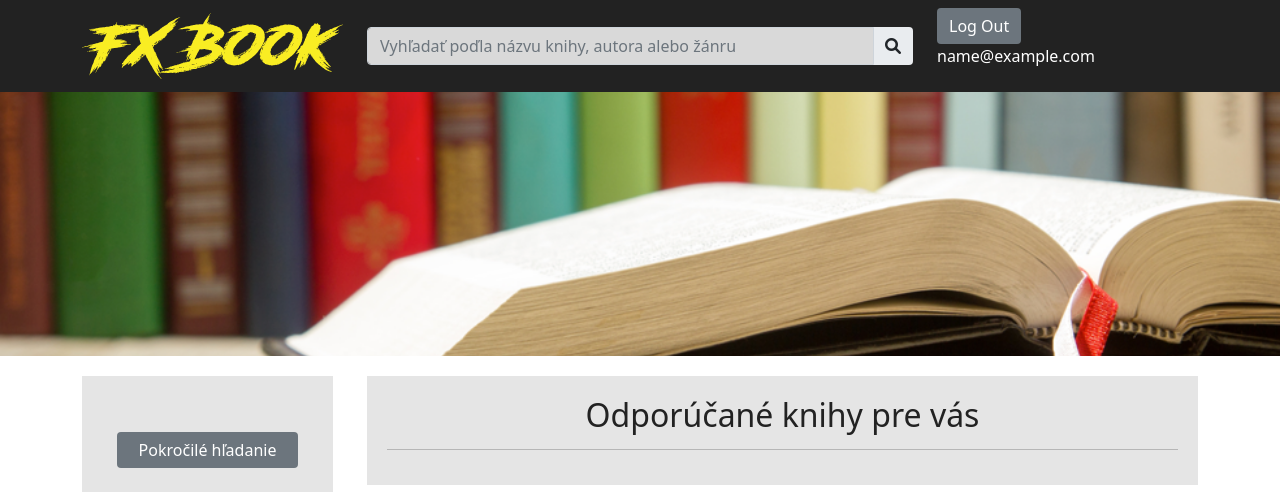
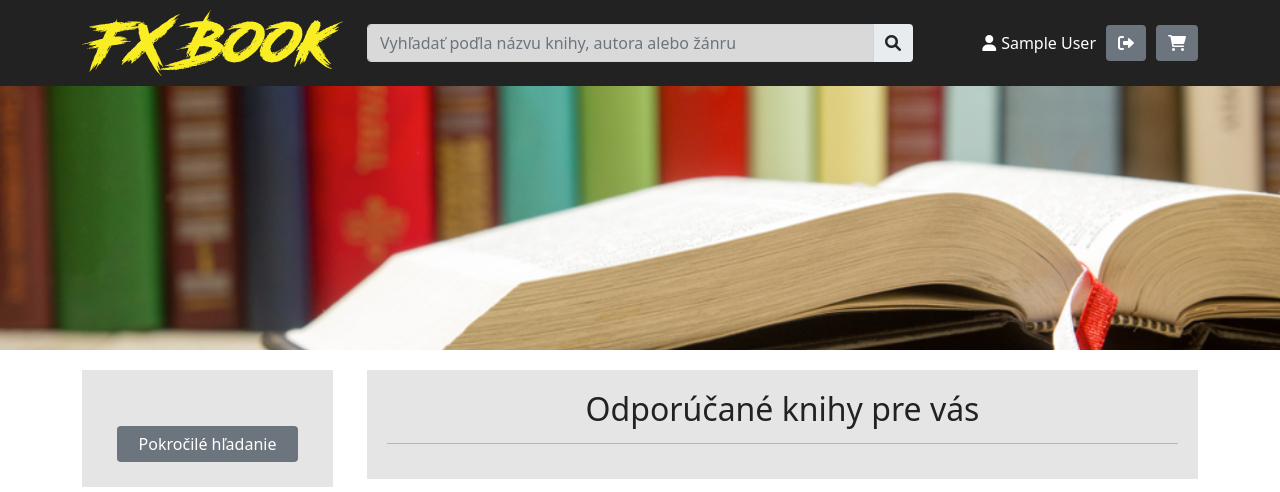
Before and after one commit to Roman-24/Eshop_books_r, a Laravel app: page / in a window 1280 px wide. Shown: the top 492 px of the page. Run offline with Laravel 8, Linux system fonts and the light colour scheme; the visitor is signed in with stand-in values (Sample User, id 1); data that the repository does not hold is empty.

Commit message:
Fixed style of buttons in top-nav

```diff
--- a/public/css/style.css
+++ b/public/css/style.css
@@ -57,6 +57,27 @@ header input[type="search"], header input[type="search"]:focus {
     display: none;
 }
 
+.top-nav {
+    padding: 8px 0;
+}
+
+.top-nav form {
+    width: initial;
+}
+
+.top-nav .buttons {
+    display: flex;
+    align-items: center;
+    justify-content: flex-end;
+    flex-wrap: wrap;
+}
+
+.top-nav .buttons > * {
+    margin-left: 10px;
+    margin-bottom: 5px;
+    margin-top: 5px;
+}
+
 @media only screen and (max-width: 768px) {
     .logo {
         display: none;
@@ -65,6 +86,7 @@ header input[type="search"], header input[type="search"]:focus {
     .top-nav .buttons {
         text-align: center;
         margin-top: 10px;
+        justify-content: center;
     }
 
     .home-btn {
@@ -73,8 +95,12 @@ header input[type="search"], header input[type="search"]:focus {
 }
 
 
-.top-nav {
-    padding: 8px 0;
+.user-name {
+    white-space: nowrap;
+}
+
+.user-name i {
+    margin-right: 5px;
 }
 
 .banner {
--- a/resources/views/layout/partials/header.blade.php
+++ b/resources/views/layout/partials/header.blade.php
@@ -15,16 +15,17 @@
             </div>
             <div class="col-12 col-md-3 buttons">
                 @auth
+                    <div class="user-name"><i class="fas fa-user"></i>{{ Auth::user()->name }}</div>
                     <!-- Authentication -->
                     <form method="POST" action="{{ route('logout') }}">
                         @csrf
                         <a class="btn btn-secondary" href="route('logout')"
                            onclick="event.preventDefault();
                                             this.closest('form').submit();">
-                        {{ __('Log Out') }}
+                            <i class="fas fa-sign-out-alt"></i>
                         </a>
                     </form>
-                <p class="user-name">{{ Auth::user()->email }}</p>
+                    <a class="btn btn-secondary" href="shopping-cart"><i class="fas fa-shopping-cart"></i></a>
                 @else
                     <a class="btn btn-secondary home-btn" href="{{ url('') }}"><i class="fas fa-home"></i></a>
                     <a class="btn btn-secondary" href="login">Prihlásiť</a>
```
Lines whose indentation alone changed are shown as unchanged.
